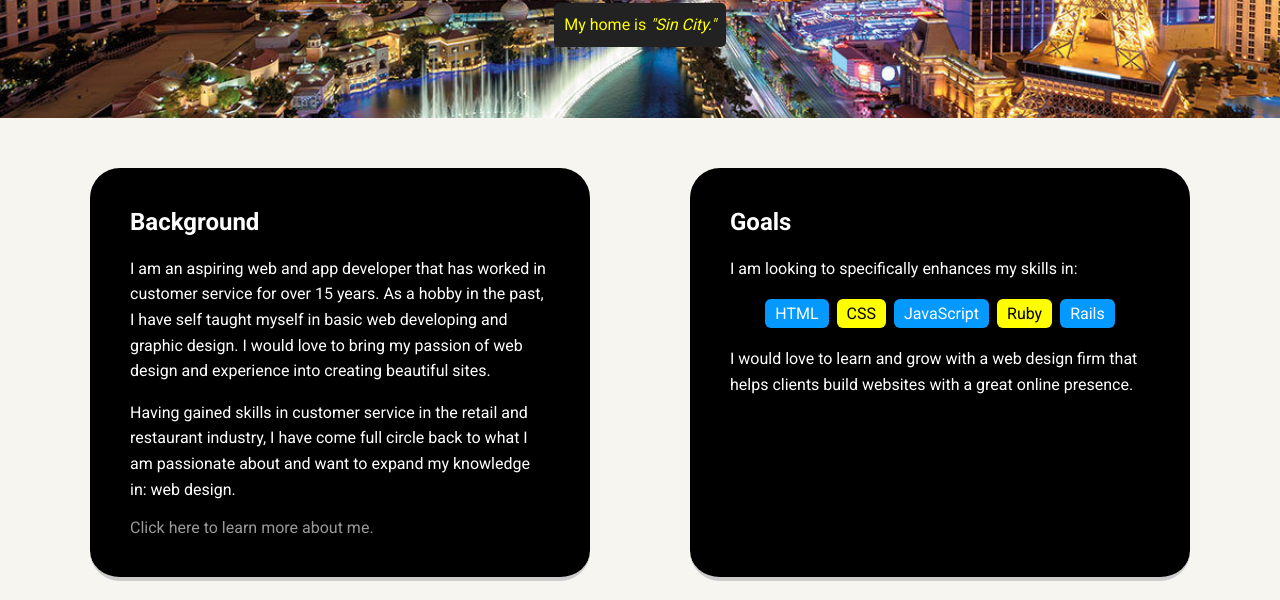
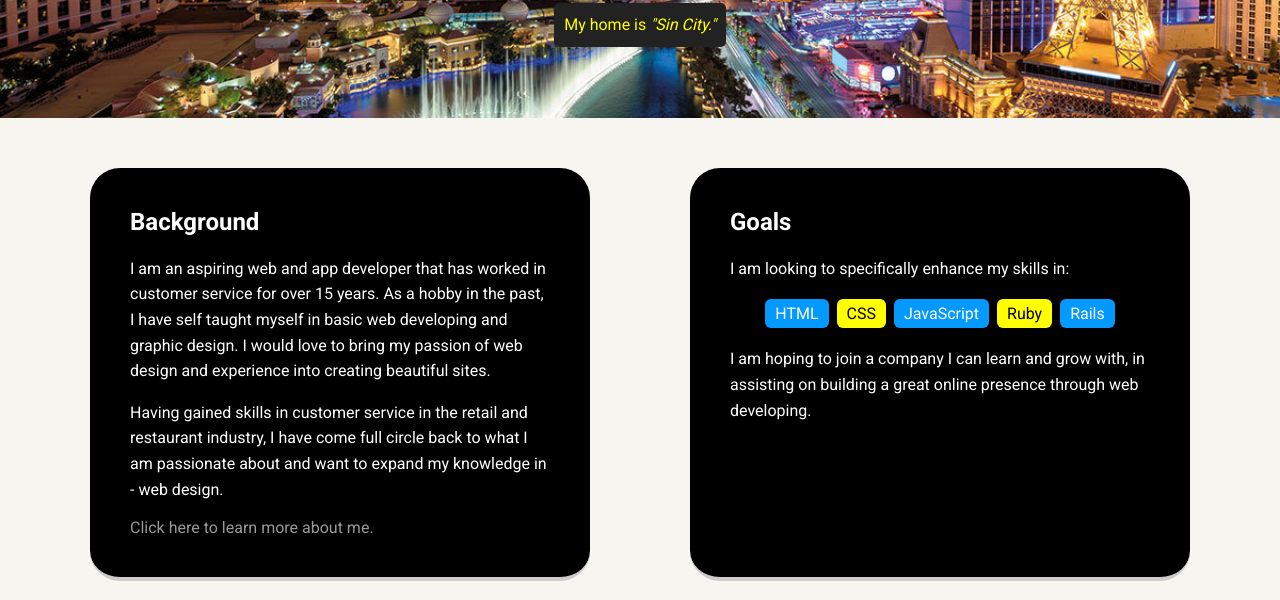
Before and after one commit to pelaezm187/Unit-1-Project, a plain HTML site: page index.html in a window 1280 px wide. Shown: the part 352-952 px from the top of the page. Drawn offline with Linux system fonts and the light colour scheme; a web font is replaced by a local one.

Commit message:
Update index.html

```diff
--- a/index.html
+++ b/index.html
@@ -27,13 +27,13 @@
       <section class="card">
         <h2>Background</h2>
         <p>I am an aspiring web and app developer that has worked in customer service for over 15 years. As a hobby in the past, I have self taught myself in basic web developing and graphic design. I would love to bring my passion of web design and experience into creating beautiful sites.</p>
-        <p>Having gained skills in customer service in the retail and restaurant industry, I have come full circle back to what I am passionate about and want to expand my knowledge in: web design.</p>
+        <p>Having gained skills in customer service in the retail and restaurant industry, I have come full circle back to what I am passionate about and want to expand my knowledge in - web design.</p>
        <a href="experience.html">Click here to learn more about me.</a>
      </section>
 
       <section class="card">
         <h2>Goals</h2>
-        <p>I am looking to specifically enhances my skills in:</p>
+        <p>I am looking to specifically enhance my skills in:</p>
         <ul class="skills">
           <li>HTML</li>
           <li>CSS</li>
@@ -41,7 +41,7 @@
           <li>Ruby</li>
           <li>Rails</li>
         </ul>
-        <p>I would love to learn and grow with a web design firm that helps clients build websites with a great online presence.</p>
+        <p>I am hoping to join a company I can learn and grow with, in assisting on building a great online presence through web developing.</p>
       </section>
 
     </main>
```
